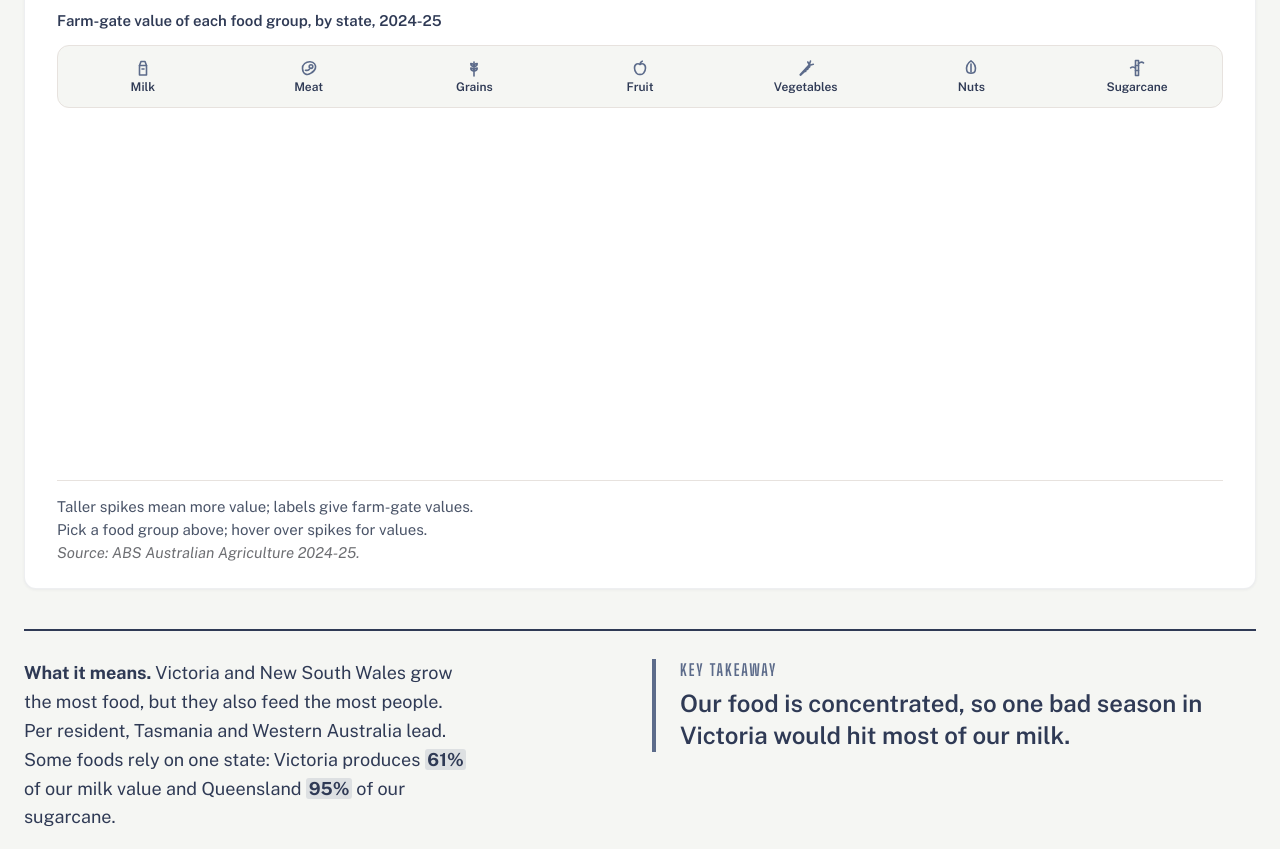
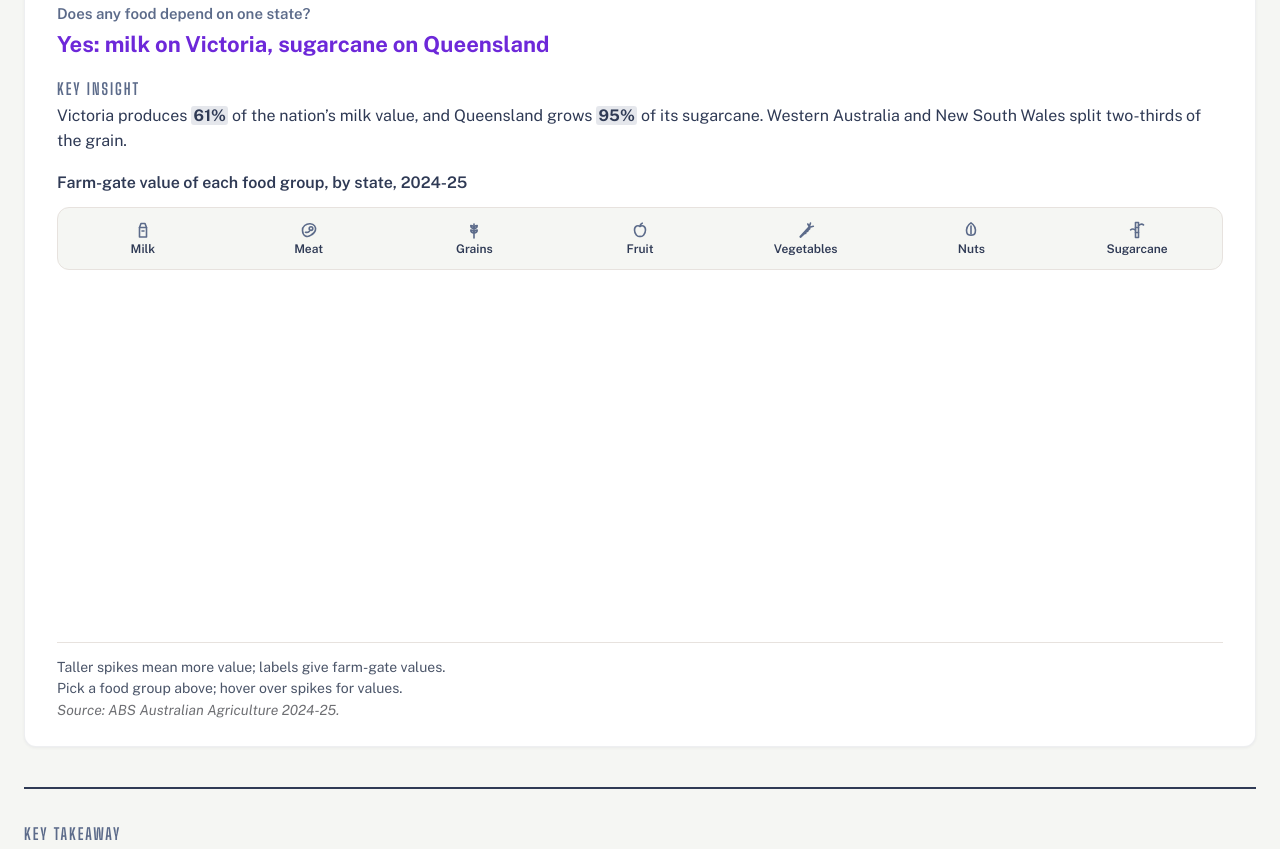
Before and after one commit to jimwee04/Data-Visualisation-2, a plain HTML site: page index.html in a window 1280 px wide. Shown: the part 2108-2957 px from the top of the page. Drawn offline with nearby package versions, Linux system fonts and the light colour scheme; a script that the page names is missing.

Commit message:
Made edits to the visual hierarchy and fixed sightlines to have the ratio between each section balanced.

```diff
--- a/assignment2/public/css/style.css
+++ b/assignment2/public/css/style.css
@@ -207,7 +207,7 @@ a:hover { color: var(--slate); }
   gap: 24px;
 }
 /* Each card is question and answer / chart lead / chart / caption. On wide screens the question and
-   answer take a quarter-width column beside the chart (1:3), divided by a rule; otherwise they stack. */
+   answer take a third-width column beside the chart (1:2), divided by a rule; otherwise they stack. */
 .card {
   display: grid;
   grid-template-columns: minmax(0, 1fr);
@@ -226,7 +226,7 @@ a:hover { color: var(--slate); }
 .fig-lead { min-width: 0; container-type: inline-size; }
 .fig-lead .icon-filter { margin: 12px 0 0; }
 @media (min-width: 1300px) {
-  .card { grid-template-columns: minmax(0, 1fr) minmax(0, 3fr); column-gap: 36px; }
+  .card { grid-template-columns: minmax(0, 1fr) minmax(0, 2fr); column-gap: 36px; }
   .card > .fig-head {
     grid-column: 1;
     grid-row: 1 / span 3;
@@ -235,14 +235,14 @@ a:hover { color: var(--slate); }
   }
   .card > :not(.fig-head) { grid-column: 2; }
 }
-/* Card text hierarchy, loudest first:
-   1. the answer (the finding to remember), 2. the question that sets it up;
-   in the chart column, the chart title says what is plotted and the caption is the quietest note. */
+/* Text hierarchy, loudest first, on a 12 / 14 / 16 / 22 / 28 / 56 px scale:
+   section heading 56, section takeaway 28 (violet), figure answer 22 (violet), chart title and insight 16,
+   question 15 (semibold slate, still readable), caption 14, labels and axes 12. */
 .card h3 {
   margin: 0;
-  font-size: 16px;
+  font-size: 15px;
   font-weight: 600;
-  line-height: 1.35;
+  line-height: 1.4;
   color: var(--slate);
   max-width: var(--measure);
 }
@@ -255,7 +255,7 @@ a:hover { color: var(--slate); }
 }
 .fig-sub {
   margin: 0;
-  font-size: 15px;
+  font-size: 16px;
   font-weight: 600;
   color: var(--text-primary);
   max-width: var(--measure);
@@ -268,7 +268,7 @@ figcaption {
   align-self: end;
   padding-top: 14px;
   border-top: 1px solid var(--border);
-  font-size: 15px;
+  font-size: 14px;
   color: var(--text-secondary);
   line-height: 1.55;
 }
@@ -367,43 +367,55 @@ figcaption > span { max-width: none; }
 .vega-bind label { margin-right: 10px; }
 
 /* ---------------------------------------------------------------- takeaways */
-/* A band under the figures, on the same two columns: the interpretation left, the pull quote right */
+/* The section's key takeaway sits on the cards' grid: label in the question column, quote in the chart column,
+   so a section has one vertical split instead of three */
 .takeaway {
   display: grid;
-  grid-template-columns: repeat(2, minmax(0, 1fr));
-  gap: 24px;
+  grid-template-columns: minmax(0, 1fr);
+  gap: 8px;
   margin-top: 40px;
   padding-top: 28px;
   border-top: 2px solid var(--ink);
 }
-.takeaway p { margin: 0; max-width: var(--measure); font-size: 18px; font-weight: 400; line-height: 1.6; }
-/* Key figures in paragraphs: bold ink on a neutral tint, so they lead the eye without borrowing a chart colour */
-.takeaway mark {
-  padding: 0 0.15em;
-  border-radius: 3px;
-  background: rgba(92, 107, 138, 0.16);
-  color: var(--text-primary);
+@media (min-width: 1300px) {
+  /* Same inner width as a card (1px border + 32px padding each side), so the 1:2 split lands on the same line */
+  .takeaway {
+    grid-template-columns: minmax(0, 1fr) minmax(0, 2fr);
+    column-gap: 36px;
+    padding: 28px 33px 0;
+  }
+}
+.takeaway p { margin: 0; }
+/* The section's answer outranks each figure's answer: same violet, larger */
+.takeaway .pull {
+  max-width: var(--measure);
+  font-size: 28px;
   font-weight: 700;
+  line-height: 1.3;
+  color: var(--answer);
 }
-.pull {
-  align-self: start;
-  padding-left: 24px;
-  border-left: 4px solid var(--slate);
-  font-size: 24px;
-  font-weight: 600;
-  line-height: 1.35;
-  color: var(--text-primary);
-}
-.takeaway .pull { font-size: 24px; font-weight: 600; line-height: 1.35; }
-.pull-label {
-  display: block;
-  margin-bottom: 6px;
+.pull-label,
+.insight-label {
   font-family: var(--display);
   font-size: 16px;
   font-weight: 700;
   letter-spacing: 0.12em;
   text-transform: uppercase;
   color: var(--slate);
+}
+.takeaway .pull-label { padding-top: 4px; }
+
+/* Each figure's key insight, under its question and answer */
+.fig-insight { margin-top: 20px; }
+.fig-insight p { margin: 0; font-size: 16px; line-height: 1.55; color: var(--text-primary); }
+.fig-insight .insight-label { margin-bottom: 6px; line-height: 1.2; color: var(--slate); }
+/* Key figures in the insight: bold ink on a neutral tint, so they lead the eye without borrowing a chart colour */
+.fig-insight mark {
+  padding: 0 0.15em;
+  border-radius: 3px;
+  background: rgba(92, 107, 138, 0.16);
+  color: var(--text-primary);
+  font-weight: 700;
 }
 
 /* ---------------------------------------------------------------- conclusion */
--- a/index.html
+++ b/index.html
@@ -105,6 +105,7 @@
         <div class="fig-head">
           <h3>Which states grow the most food per resident?</h3>
           <p class="fig-a">Tasmania and Western Australia</p>
+          <div class="fig-insight"><p class="insight-label">Key insight</p><p>Victoria and New South Wales grow the most food in total, but they also feed the most people. Per resident, New South Wales ranks last of the states.</p></div>
         </div>
         <div class="fig-lead">
           <p class="fig-sub">Farm-gate food value per resident, by state, 2024-25</p>
@@ -116,6 +117,7 @@
         <div class="fig-head">
           <h3>Does any food depend on one state?</h3>
           <p class="fig-a">Yes: milk on Victoria, sugarcane on Queensland</p>
+          <div class="fig-insight"><p class="insight-label">Key insight</p><p>Victoria produces <mark>61%</mark> of the nation&rsquo;s milk value, and Queensland grows <mark>95%</mark> of its sugarcane. Western Australia and New South Wales split two-thirds of the grain.</p></div>
         </div>
         <div class="fig-lead">
           <p class="fig-sub">Farm-gate value of each food group, by state, 2024-25</p>
@@ -135,8 +137,8 @@
     </div>
 
     <div class="takeaway">
-      <p><strong>What it means.</strong> Victoria and New South Wales grow the most food, but they also feed the most people. Per resident, Tasmania and Western Australia lead. Some foods rely on one state: Victoria produces <mark>61%</mark> of our milk value and Queensland <mark>95%</mark> of our sugarcane.</p>
-      <p class="pull"><span class="pull-label">Key takeaway</span>Our food is concentrated, so one bad season in Victoria would hit most of our milk.</p>
+      <p class="pull-label">Key takeaway</p>
+      <p class="pull">Our food is concentrated, so one bad season in Victoria would hit most of our milk.</p>
     </div>
   </div>
 </section>
@@ -153,6 +155,7 @@
         <div class="fig-head">
           <h3>How much of our own food do we grow?</h3>
           <p class="fig-a">3&frac12; times our grain, but a third of our seafood</p>
+          <div class="fig-insight"><p class="insight-label">Key insight</p><p>Cereals, pulses, sugar and meat are in deep surplus, and much of the extra is exported. Seafood is the exception: <mark>two-thirds</mark> of it is imported.</p></div>
         </div>
         <div class="fig-lead">
           <p class="fig-sub">Kilograms grown here per 100 kg used, 2010 and 2023</p>
@@ -164,6 +167,7 @@
         <div class="fig-head">
           <h3>Where does each food group end up?</h3>
           <p class="fig-a">Grain and pulses mostly leave; seafood mostly arrives</p>
+          <div class="fig-insight"><p class="insight-label">Key insight</p><p>Even in the 2017&ndash;19 drought, cereal supply per person held at <mark>107&ndash;110&nbsp;kg</mark>. The drought shrank exports, not what reached Australians.</p></div>
         </div>
         <div class="fig-lead">
           <p class="fig-sub">Where every 100 kg grown here or imported ends up</p>
@@ -175,6 +179,7 @@
         <div class="fig-head">
           <h3>Is dairy still a surplus food?</h3>
           <p class="fig-a">Only just: its surplus shrank from 18% to 3%</p>
+          <div class="fig-insight"><p class="insight-label">Key insight</p><p>Milk production peaked at <mark>10.0 million</mark> tonnes in 2016, then fell to 8.5 million while use kept rising. Imports grew <mark>70%</mark> to fill the gap.</p></div>
         </div>
         <div class="fig-lead">
           <p class="fig-sub">Milk produced compared with milk used, 2010&ndash;2023</p>
@@ -185,8 +190,8 @@
     </div>
 
     <div class="takeaway">
-      <p><strong>What it means.</strong> Cereals, pulses, sugar and meat are in deep surplus, and much of the extra is exported. Seafood is the exception: <mark>two-thirds</mark> of it is imported. Dairy is losing its buffer, falling from <mark>118&nbsp;kg</mark> to <mark>103&nbsp;kg</mark> grown for every 100&nbsp;kg used. Even in the 2017&ndash;19 drought, cereal supply per person held steady.</p>
-      <p class="pull"><span class="pull-label">Key takeaway</span>Grain, pulses, sugar and meat are truly plentiful; seafood relies on the world, and dairy nearly does.</p>
+      <p class="pull-label">Key takeaway</p>
+      <p class="pull">Grain, pulses, sugar and meat are truly plentiful; seafood relies on the world, and dairy nearly does.</p>
     </div>
   </div>
 </section>
@@ -203,6 +208,7 @@
         <div class="fig-head">
           <h3>What do we trade, and with whom?</h3>
           <p class="fig-a">Raw commodities out to Asia; processed food in, led by Europe</p>
+          <div class="fig-insight"><p class="insight-label">Key insight</p><p>China, the United States and Japan buy the most of our food. Europe is the largest source of imports, at <mark>31%</mark>, mostly wine, olive oil and pork.</p></div>
         </div>
         <div class="fig-lead">
           <p class="fig-sub">Top 10 food export markets and import sources, 2024</p>
@@ -218,6 +224,7 @@
         <div class="fig-head">
           <h3>Which foods go where?</h3>
           <p class="fig-a">Barley to China, beef to America and North Asia, pulses to South Asia</p>
+          <div class="fig-insight"><p class="insight-label">Key insight</p><p>China takes <mark>74%</mark> of our barley, and South Asia <mark>69%</mark> of our pulses. Beef is the largest single export, at US$10.0 billion.</p></div>
         </div>
         <div class="fig-lead">
           <p class="fig-sub">Food exports by product and destination, 2024, US dollars</p>
@@ -228,8 +235,8 @@
     </div>
 
     <div class="takeaway">
-      <p><strong>What it means.</strong> We export bulk commodities to Asia and North America: beef to China, the United States and Japan, wheat to South-East Asia and lentils to India. We import mostly <em>processed</em> foods, such as wine, olive oil and pork. Europe is the largest source, at <mark>31%</mark>.</p>
-      <p class="pull"><span class="pull-label">Key takeaway</span>For staples we supply the world; we rely on others mainly for processed food.</p>
+      <p class="pull-label">Key takeaway</p>
+      <p class="pull">For staples we supply the world; we rely on others mainly for processed food.</p>
     </div>
   </div>
 </section>
@@ -246,6 +253,7 @@
         <div class="fig-head">
           <h3>How has the food on our plates changed?</h3>
           <p class="fig-a">Chicken up 14%, beef down 30%, fruit down 16%</p>
+          <div class="fig-insight"><p class="insight-label">Key insight</p><p>Beef supply fell from <mark>38.6&nbsp;kg</mark> to <mark>26.9&nbsp;kg</mark> per person, as about 69% of production was exported. Fruit dropped to a 2019 low of 74&nbsp;kg, then only partly recovered.</p></div>
         </div>
         <div class="fig-lead">
           <p class="fig-sub">Food supply per person, indexed so that 2010 = 100</p>
@@ -256,8 +264,8 @@
     </div>
 
     <div class="takeaway">
-      <p><strong>What it means.</strong> Beef supply fell from <mark>38.6&nbsp;kg</mark> to <mark>26.9&nbsp;kg</mark> per person, as about 69% of production was exported. Chicken rose to <mark>53.1&nbsp;kg</mark>. Fruit fell to a low of 74&nbsp;kg in 2019 and has only partly recovered.</p>
-      <p class="pull"><span class="pull-label">Key takeaway</span>Beef gave way to chicken, but nothing replaced the fruit we lost.</p>
+      <p class="pull-label">Key takeaway</p>
+      <p class="pull">Beef gave way to chicken, but nothing replaced the fruit we lost.</p>
     </div>
   </div>
 </section>
@@ -274,6 +282,7 @@
         <div class="fig-head">
           <h3>How unusual was the 2020 shock?</h3>
           <p class="fig-a">Far outside any normal month: flour and pasta sales jumped 45% in March, then fell 31% in April</p>
+          <div class="fig-insight"><p class="insight-label">Key insight</p><p>In March 2020, total food sales jumped <mark>18%</mark>, led by bread, flour and pasta. In April, sales fell below normal as households ate their stockpiles.</p></div>
         </div>
         <div class="fig-lead">
           <p class="fig-sub">Month-to-month change in supermarket sales, 2018 to 2024</p>
@@ -285,6 +294,7 @@
         <div class="fig-head">
           <h3>Is there a rhythm to what we buy?</h3>
           <p class="fig-a">Fruit follows the summer, meat peaks every December, and March 2020 broke every pattern</p>
+          <div class="fig-insight"><p class="insight-label">Key insight</p><p>December is the peak month in five of six years, and fruit buying dips every June and July. Only March 2020 broke the pattern in every group.</p></div>
         </div>
         <div class="fig-lead">
           <p class="fig-sub">Each month&rsquo;s sales compared with that year&rsquo;s average</p>
@@ -304,8 +314,8 @@
     </div>
 
     <div class="takeaway">
-      <p><strong>What it means.</strong> In March 2020, total food sales jumped <mark>18%</mark>, led by bread, flour and pasta at <mark>+45%</mark>. In April, sales fell below normal as households ate their stockpiles. In most years, December is the busiest month, and fruit buying dips every June and July.</p>
-      <p class="pull"><span class="pull-label">Key takeaway</span>Shocks pass quickly: even the 2020 panic was over within two months.</p>
+      <p class="pull-label">Key takeaway</p>
+      <p class="pull">Shocks pass quickly: even the 2020 panic was over within two months.</p>
     </div>
   </div>
 </section>
@@ -322,6 +332,7 @@
         <div class="fig-head">
           <h3>Does more fruit available mean more fruit bought?</h3>
           <p class="fig-a">No: supply recovered, but supermarket sales fell</p>
+          <div class="fig-insight"><p class="insight-label">Key insight</p><p>Chicken rises in both sources, so that shift is real. For fruit and dairy milk, supply recovered but buying fell, by <mark>8%</mark> and <mark>7%</mark>, while plant-based milk sales grew <mark>33%</mark>.</p></div>
         </div>
         <div class="fig-lead">
           <p class="fig-sub">Change per person since 2019: available versus bought</p>
@@ -332,8 +343,8 @@
     </div>
 
     <div class="takeaway">
-      <p><strong>What it means.</strong> Chicken rises in both sources, so that shift is real. For fruit and dairy milk, supply recovered but buying fell, by <mark>8%</mark> and <mark>7%</mark>. Plant-based milk sales grew <mark>33%</mark>. Fruit&rsquo;s farm-gate value has risen 25% since 2020-21, so price is a likely cause, though not tested here.</p>
-      <p class="pull"><span class="pull-label">Key takeaway</span>Supply is not the limit: we buy less fruit and milk though more is available.</p>
+      <p class="pull-label">Key takeaway</p>
+      <p class="pull">Supply is not the limit: more fruit and milk is available, yet we buy less.</p>
     </div>
   </div>
 </section>
```
